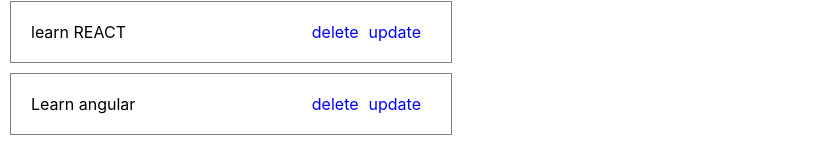
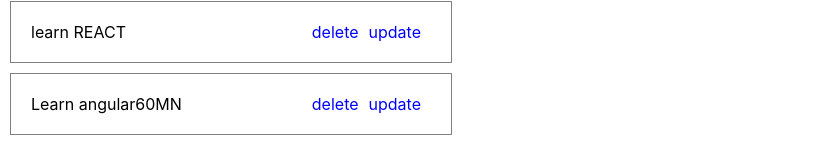
Before and after one commit to K3r0ui/tpreact, a React (Create React App) app: page /task-page in a window 1280 px wide. Shown: the part 287-440 px from the top of the page, without its empty margins (0-825 px from the left). Built offline with nearby package versions, Linux system fonts and the light colour scheme.

Commit message:
installation react developer tools

```diff
--- a/src/components/Task/Task.js
+++ b/src/components/Task/Task.js
@@ -1,5 +1,10 @@
 import './Task.css'
   export function Task(props){
+    //console.log(props)  //aaa=520
+    //propos.duration = accede lel propos duration
+    //pour ajouter une balise html
+    //{props.details.type} - on a besoin de react developer tools
+    // fama component = react developer tools tsab
       function renderActions(){
           return(
         <div className="actions">
@@ -12,6 +17,8 @@
     <div className="task">
     <div className="title">
       {props.title}
+      {props.duration && <span>{props.duration}MN</span>}
+
       </div>
     {renderActions()}
 </div>)
--- a/src/pages/TaskPage.js
+++ b/src/pages/TaskPage.js
@@ -10,9 +10,9 @@
 {loading ? ( <div> loading... </div> ) : (
   <>
 <TaskForm/>
-<Task title="Learn HTML"/>
-<Task title="learn  REACT"/>
-<Task title="Learn angular"/>
+<Task title="Learn HTML" aa="520"/>
+<Task title="learn  REACT" details={{type:'LOL', startDate:'2022-12-12'}}/>
+<Task title="Learn angular" duration={60}/>
 </>
 )}
     </div>
```
